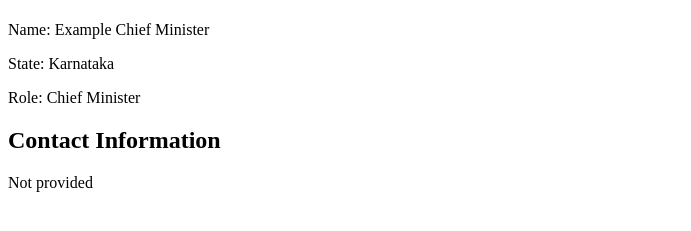
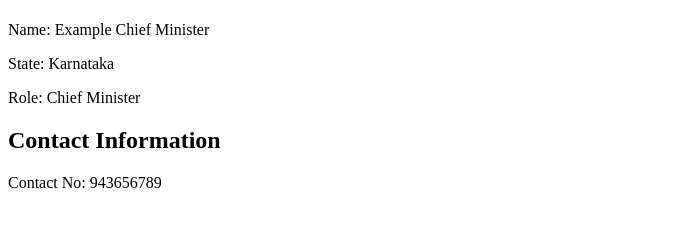
Before and after one commit to 1sangeeta/git-experiment-2, a plain HTML site: page index.html in a window 1280 px wide. Shown: the part 59-290 px from the top of the page, without its empty margins (0-691 px from the left). Drawn offline with Linux system fonts and the light colour scheme.

Commit message:
Raja: Correct contact information

```diff
--- a/index.html
+++ b/index.html
@@ -10,6 +10,6 @@
     <p>State: Karnataka</p>
     <p>Role: Chief Minister</p>
     <h2>Contact Information</h2>
-    Not provided
+    <p>Contact No: 943656789</p>
 </body>
 </html>
```
